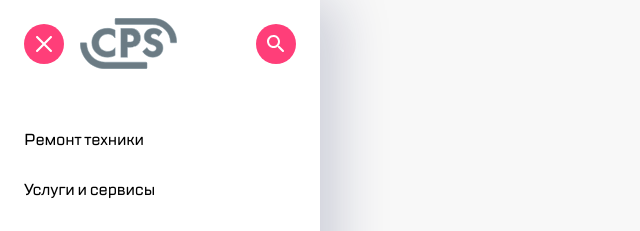
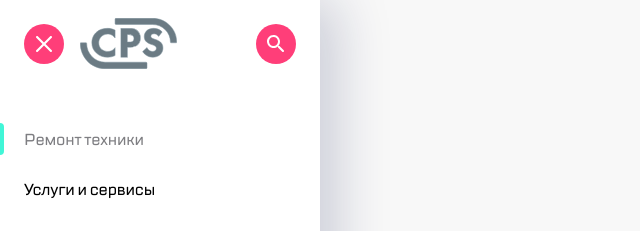
Before and after one commit to kemberl1/kata-practice, a plain HTML site: page index.html in a window 1280 px wide. Shown: the top 231 px of the page, 0-640 px from the left. Drawn offline with Linux system fonts and the light colour scheme.

Commit message:
Update index.html

```diff
--- a/index.html
+++ b/index.html
@@ -31,7 +31,7 @@
 
 
     <ul class="menu-nav">
-      <li class="menu-nav__item menu-nav__item--grey menu-nav__item ">
+      <li class="menu-nav__item menu-nav__item--grey menu-nav__item--active ">
         <a class="menu-nav__link" href="#">Ремонт техники</a>
       </li>
       <li class="menu-nav__item menu-nav__item--grey">
```
